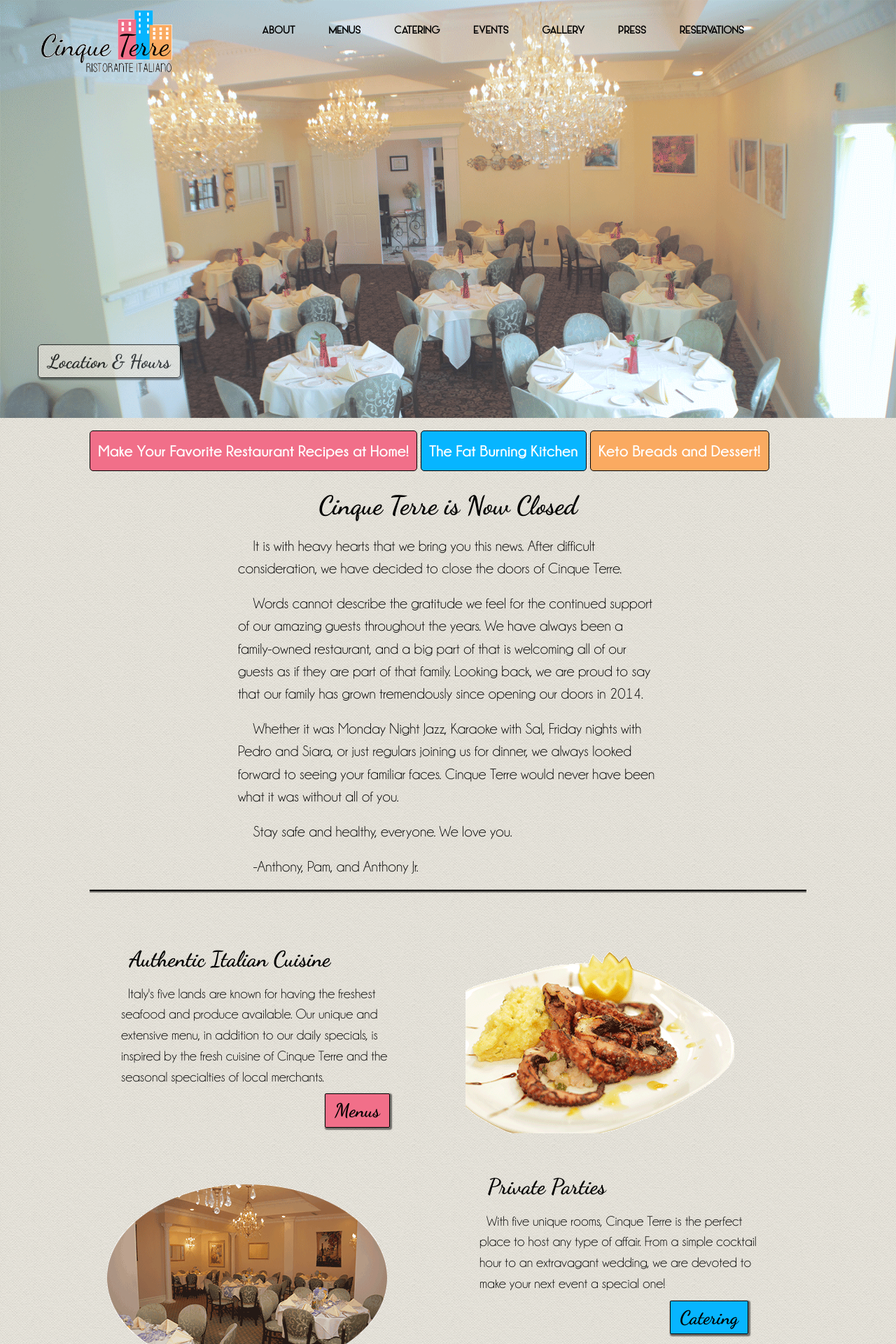
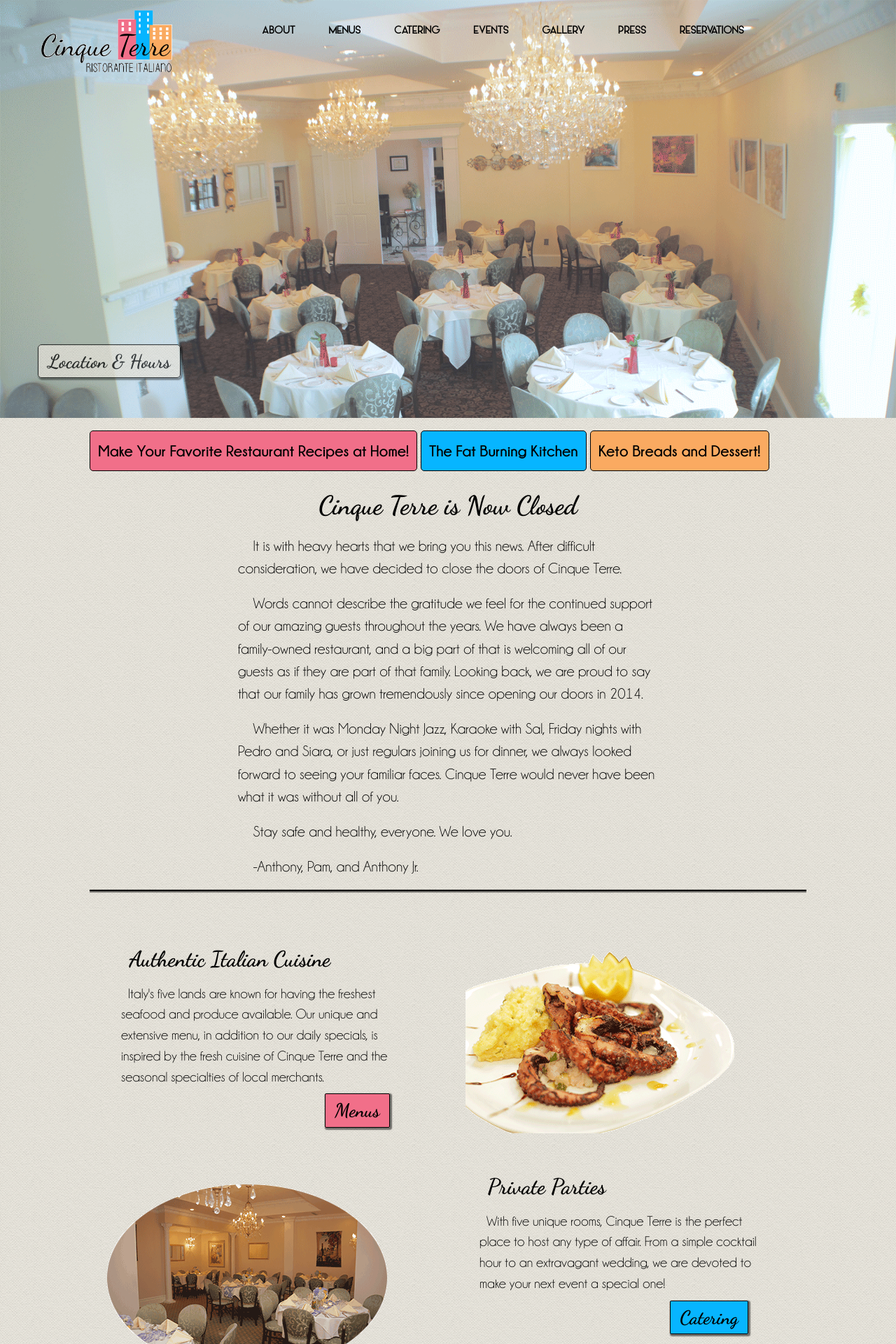
Before and after one commit to cinqueterreli/cinqueterre.github.io, a Jekyll site: the page built from index.html, in a window 1280 px wide. Shown: the top 1920 px of the page at 70% size. Built offline with Jekyll 4.4.1, drawn with Linux system fonts in a browser that asks for light colours; nearby versions of some CDN libraries.

Commit message:
MUCH BETTA

```diff
--- a/css/main.css
+++ b/css/main.css
@@ -247,8 +247,12 @@
     border-radius: 5px;
     border: 1px solid black;
     padding: 0.5em;
-    color: white;
+    color: black;
     display:inline-block;
+}
+
+.affiliate-link:hover {
+	background-color:grey;
 }
 
 /*----- HOME SLIDER ----- */
```
